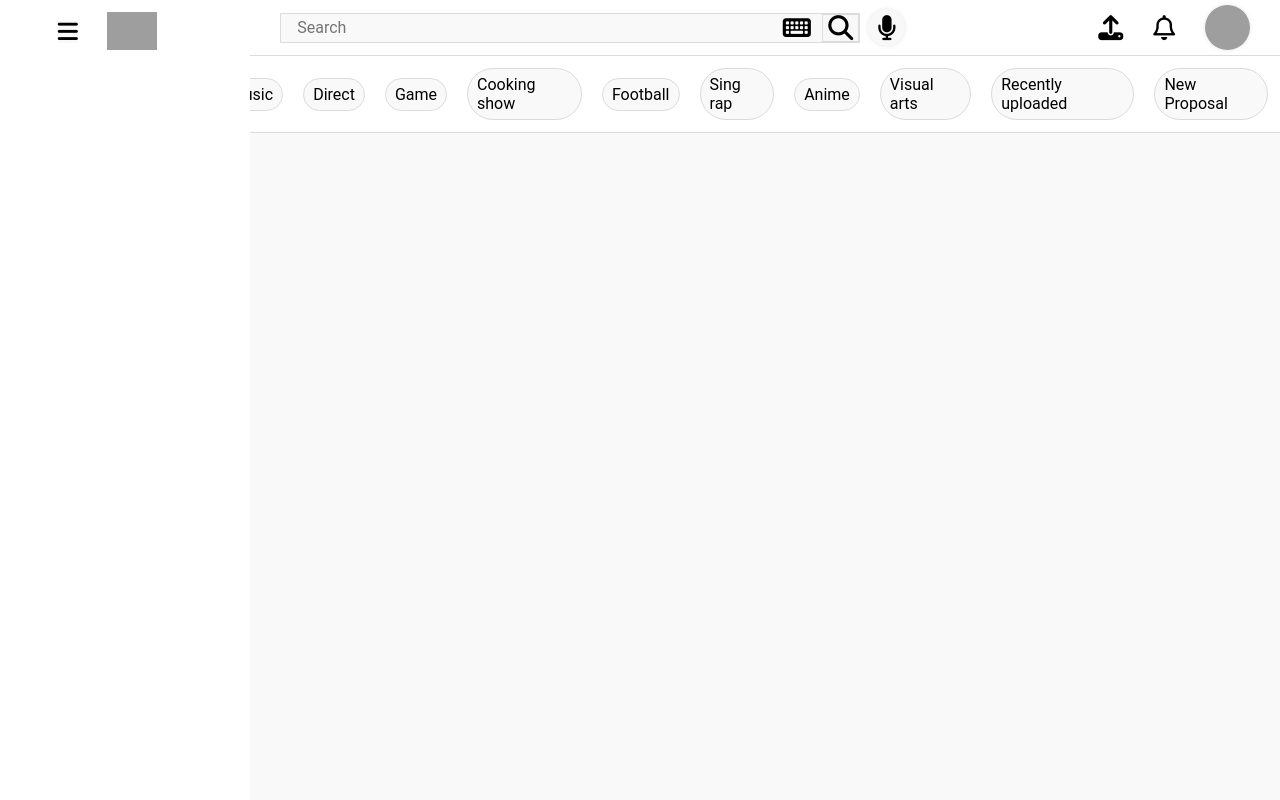
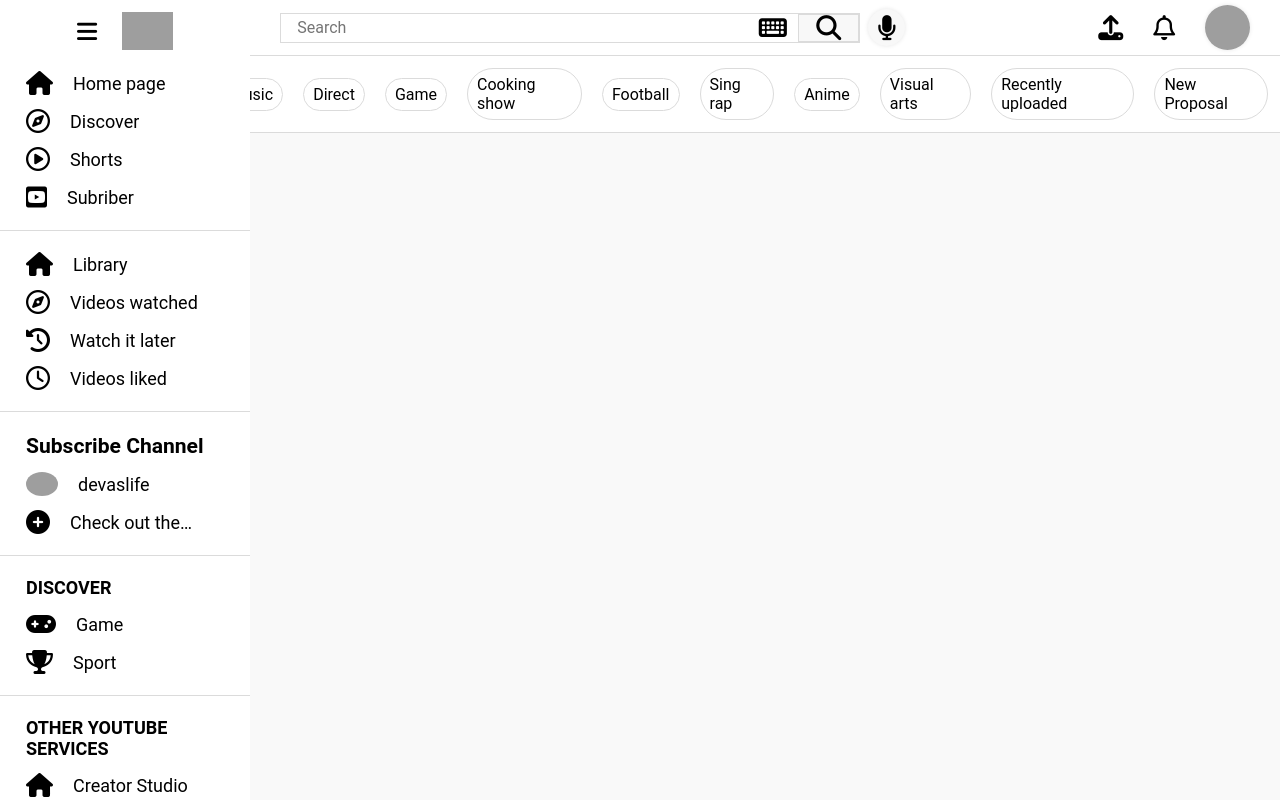
Before and after one commit to Dev-Kao/Clone-Youtube, a plain HTML site: page index.html in a window 1280 px wide. Drawn offline with Linux system fonts and the light colour scheme; grey boxes are pictures that could not be loaded.

Commit message:
Add files via upload

```diff
--- a/index.html
+++ b/index.html
@@ -57,6 +57,109 @@
             <i class="fa-solid fa-bars"></i>
                         <img class="BG" src="https://upload.wikimedia.org/wikipedia/commons/thumb/9/9e/YouTube_Logo_%282013-2017%29.svg/1280px-YouTube_Logo_%282013-2017%29.svg.png" alt="">
         </div>
+        <div class="SB-container">
+            <ul class="SB-list ">
+                <li class="SB-item">
+                    <i class="fa-solid fa-house"></i>
+                    <span>Home page</span>
+                </li>
+                <li class="SB-item">
+                    <i class="fa-regular fa-compass"></i>
+                    <span>Discover</span>
+                </li>
+                <li class="SB-item">
+                    <i class="fa-regular fa-circle-play"></i>
+                    <span>Shorts</span>
+                </li>
+                <li class="SB-item">
+                    <i class="fa-brands fa-square-youtube"></i>
+                    <span>Subriber</span>
+                </li>
+            </ul>
+            <ul class="SB-list ">
+                <li class="SB-item">
+                    <i class="fa-solid fa-house"></i>
+                    <span>Library</span>
+                </li>
+                <li class="SB-item">
+                    <i class="fa-regular fa-compass"></i>
+                    <span>Videos watched</span>
+                </li>
+                <li class="SB-item">
+                    <i class="fa-solid fa-clock-rotate-left"></i>
+                    <span>Watch it later</span>
+                </li>
+                <li class="SB-item">
+                    <i class="fa-regular fa-clock"></i>
+                    <span>Videos liked</span>
+                </li>
+            </ul>
+            <ul class="SB-list">
+                <li class="SB-item">
+                    <h3>Subscribe Channel</h3>
+                </li>
+                <li class="SB-item">
+                    <img src="https://yt3.ggpht.com/ytc/AMLnZu8S3ELNys_kaRJlyANxJs2ccYIfWRT6Cw4NWR9h9Q=s88-c-k-c0x00ffffff-no-rj" alt="">
+                    <span>devaslife</span>
+                </li>
+                <li class="SB-item">
+                    <i class="fa-solid fa-circle-plus"></i>
+                    <span>Check out the channel</span>
+                </li>
+            </ul>
+            <ul class="SB-list">
+                <li class="SB-item">
+                    <h4>DISCOVER</h4>
+                </li>
+                <li class="SB-item">
+                    <i class="fa-solid fa-gamepad"></i>
+                    <span>Game</span>
+                </li>
+                <li class="SB-item">
+                    <i class="fa-solid fa-trophy"></i>
+                    <span>Sport</span>
+                </li>
+            </ul>
+            <ul class="SB-list ">
+                <li class="SB-item">
+                    <h4>OTHER YOUTUBE SERVICES</h4>
+                </li>
+                <li class="SB-item">
+                    <i class="fa-solid fa-house"></i>
+                    <span>Creator Studio</span>
+                </li>
+                <li class="SB-item">
+                    <i class="fa-regular fa-compass"></i>
+                    <span>Youtube Music</span>
+                </li>
+                <li class="SB-item">
+                    <i class="fa-solid fa-clock-rotate-left"></i>
+                    <span>Youtube Kids</span>
+                </li>
+                <li class="SB-item">
+                    <i class="fa-regular fa-clock"></i>
+                    <span>Youtube TV</span>
+                </li>
+            </ul>
+            <ul class="SB-list ">
+                <li class="SB-item">
+                    <i class="fa-solid fa-gear"></i>
+                    <span>Setting</span>
+                </li>
+                <li class="SB-item">
+                    <i class="fa-brands fa-font-awesome"></i>
+                    <span>Report history</span>
+                </li>
+                <li class="SB-item">
+                    <i class="fa-regular fa-circle-question"></i>
+                    <span>Help</span>
+                </li>
+                <li class="SB-item">
+                    <i class="fa-regular fa-comment-dots"></i>
+                    <span>Send feedback</span>
+                </li>
+            </ul>
+        </div>
    </div>
 </body>
 </html>
--- a/style.css
+++ b/style.css
@@ -3,6 +3,10 @@
     padding: 0;;
     font-family: Roboto, Arial, sans-serif;
     box-sizing: border-box;
+    font-family: Roboto, Arial, sans-serif;
+}
+
+body {
     background-color: #f9f9f9;
 }
 
@@ -65,6 +69,7 @@
     all: unset;
     height: 100%;
     cursor: pointer;
+    padding: 0 12px;
     border: 0.7px solid #dbdbdb;
     background-color: #f8f8f8;
 }
@@ -140,19 +145,62 @@
     top: 0;
     left: 0;
     height: 100vh;
+    padding-top: 12px;
+    background-color: #FFFFFF;
+    display: flex;
+    flex-direction: column;
+}
+
+.SB-header {
     display: flex;
     justify-content: center;
-    padding-top: 12px;
+    align-items: center;
+    gap: 25px;
 }
 
 .SB-header i {
-    position: relative;
-    top: -10px;
-    left: -35px;
     font-size: 23px;
 }
 
 .SB-header img {
-    margin-left: -10px;
     height: 38px;
 }
+
+.SB-container {
+    overflow-y: auto;
+    flex-grow: 1;
+}
+
+.SB-list {
+    padding: 14px 0;
+    border-bottom: 0.7px solid #dbdbdb;
+}
+
+.SB-item {
+    margin: 0 19px;
+    padding: 7px;
+    display: flex;
+    justify-content:flex-start ;
+    align-items: center;
+    background-color: #FFFFFF;
+    gap: 20px;
+    font-size: 18px;
+}
+
+.SB-item span {
+    display:-webkit-box;
+    -webkit-line-clamp:1;
+    -webkit-box-orient: vertical;
+    overflow: hidden;
+    text-overflow: ellipsis;
+    word-break: break-word;
+}
+
+.SB-item img {
+    border-radius: 50%;
+    height: 24px;
+}
+
+.SB-item i {
+    font-size: 24px;
+}
```
